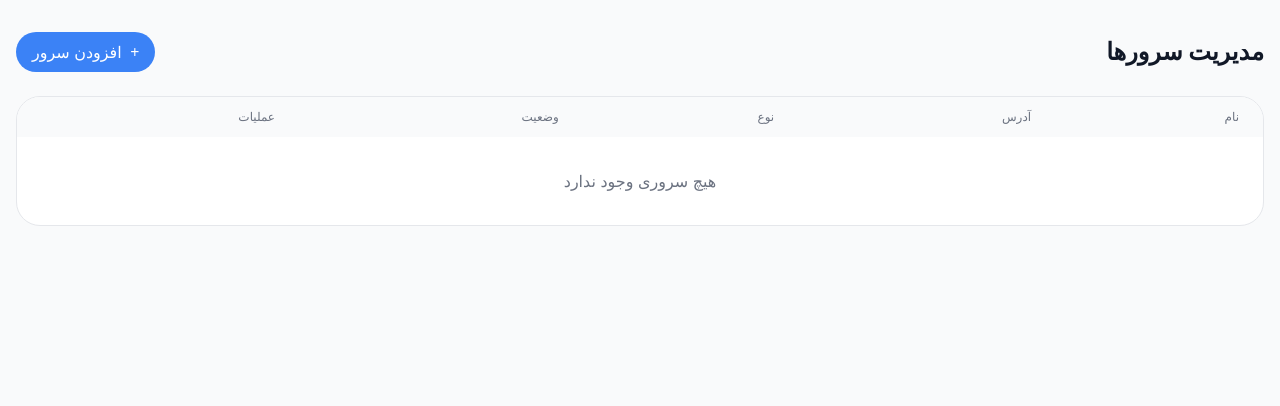
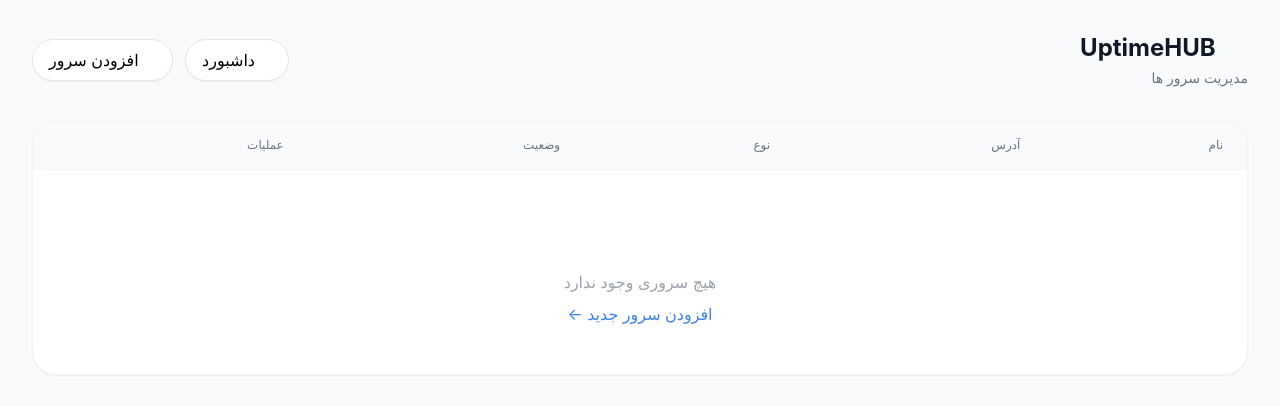
Before and after one commit to hamidrezal/uptimehub, a Django app: template monitor/templates/monitor/server_list.html in a window 1280 px wide. Shown: the top 406 px of the page. Run offline with Django 3.2, Linux system fonts and the light colour scheme; the template is opened without the code that fills it, so the values that code supplies are empty; some web fonts are replaced.

Commit message:
style: unify all templates with consistent header, footer, and dark mode support across dashboard, server list, form, and delete confirmation pages

```diff
--- a/monitor/templates/monitor/dashboard.html
+++ b/monitor/templates/monitor/dashboard.html
@@ -4,7 +4,7 @@
 {% block content %}
     <div class="max-w-7xl mx-auto px-4 sm:px-6 lg:px-8 py-8">
 
-        <!-- ========== هدر ========== -->
+
         <div class="mb-8">
             <div class="flex justify-between items-center flex-wrap gap-4">
                 <div>
--- a/monitor/templates/monitor/server_list.html
+++ b/monitor/templates/monitor/server_list.html
@@ -1,52 +1,97 @@
 {% extends 'base_dashboard.html' %}
+{% load static %}
 
 {% block title %}مدیریت سرورها{% endblock %}
 
 {% block content %}
-<div class="max-w-7xl mx-auto px-4 py-8">
-    <div class="flex justify-between items-center mb-6">
-        <h1 class="text-2xl font-bold text-gray-900 dark:text-white">مدیریت سرورها</h1>
-        <a href="{% url 'monitor:server_create' %}" class="px-4 py-2 bg-blue-500 text-white rounded-2xl hover:bg-blue-600">
-            <i class="fas fa-plus ml-1"></i> افزودن سرور
+<div class="max-w-7xl mx-auto px-4 sm:px-6 lg:px-8 py-8">
+
+
+
+ <div class="mb-8">
+            <div class="flex justify-between items-center flex-wrap gap-4">
+                <div>
+                    <h1 class="text-2xl font-bold text-gray-900 dark:text-white">
+                        <i class="fas fa-heartbeat text-blue-500 ml-2"></i>
+                        UptimeHUB
+                    </h1>
+                    <p class="text-gray-500 dark:text-gray-400 text-sm mt-1">مدیریت سرور ها</p>
+                </div>
+
+                <div class="flex items-center gap-3">
+                    <a href="{% url 'monitor:dashboard' %}">
+                        <button class="px-4 py-2 bg-white dark:bg-gray-800 border border-gray-200 dark:border-gray-700 rounded-2xl shadow-sm flex items-center gap-2">
+                        <i class="fas fa-sync-alt text-gray-400 text-xs" id="refreshIcon"></i>
+                        داشبورد
+                    </button>
+                    </a>
+                    <a href="{% url 'monitor:server_create' %}">
+                        <button class="px-4 py-2 bg-white dark:bg-gray-800 border border-gray-200 dark:border-gray-700 rounded-2xl shadow-sm flex items-center gap-2">
+                        <i class="fas fa-sync-alt text-gray-400 text-xs" id="refreshIcon"></i>
+                        افزودن سرور
+                    </button>
                     </a>
                 </div>
+            </div>
+        </div>
 
-    <div class="bg-white dark:bg-gray-800 rounded-2xl border border-gray-200 dark:border-gray-700 overflow-hidden">
+
+    <div class="bg-white dark:bg-gray-800 rounded-2xl border border-gray-100 dark:border-gray-700 overflow-hidden shadow-sm">
+        <div class="overflow-x-auto">
             <table class="w-full">
-            <thead class="bg-gray-50 dark:bg-gray-900">
+                <thead class="bg-gray-50 dark:bg-gray-900 border-b border-gray-100 dark:border-gray-700">
                     <tr>
-                    <th class="px-6 py-3 text-right text-xs font-medium text-gray-500">نام</th>
-                    <th class="px-6 py-3 text-right text-xs font-medium text-gray-500">آدرس</th>
-                    <th class="px-6 py-3 text-right text-xs font-medium text-gray-500">نوع</th>
-                    <th class="px-6 py-3 text-right text-xs font-medium text-gray-500">وضعیت</th>
-                    <th class="px-6 py-3 text-right text-xs font-medium text-gray-500">عملیات</th>
+                        <th class="px-6 py-4 text-right text-xs font-medium text-gray-500 dark:text-gray-400">نام</th>
+                        <th class="px-6 py-4 text-right text-xs font-medium text-gray-500 dark:text-gray-400">آدرس</th>
+                        <th class="px-6 py-4 text-right text-xs font-medium text-gray-500 dark:text-gray-400">نوع</th>
+                        <th class="px-6 py-4 text-right text-xs font-medium text-gray-500 dark:text-gray-400">وضعیت</th>
+                        <th class="px-6 py-4 text-right text-xs font-medium text-gray-500 dark:text-gray-400">عملیات</th>
                     </tr>
                 </thead>
-            <tbody class="divide-y divide-gray-200 dark:divide-gray-700">
+                <tbody class="divide-y divide-gray-100 dark:divide-gray-700">
                     {% for server in servers %}
-                <tr>
-                    <td class="px-6 py-4">{{ server.name }}</td>
-                    <td class="px-6 py-4 text-sm text-gray-500">{{ server.address }}</td>
-                    <td class="px-6 py-4">{{ server.get_monitor_type_display }}</td>
+                    <tr class="hover:bg-gray-50 dark:hover:bg-gray-700/50 transition">
+                        <td class="px-6 py-4 font-medium text-gray-900 dark:text-white">{{ server.name }}</td>
+                        <td class="px-6 py-4 text-sm text-gray-500 dark:text-gray-400 font-mono">{{ server.address }}</td>
+                        <td class="px-6 py-4">
+                            <span class="px-2 py-1 bg-gray-100 dark:bg-gray-700 text-gray-600 dark:text-gray-300 rounded-full text-xs">
+                                {{ server.get_monitor_type_display }}
+                            </span>
+                        </td>
                         <td class="px-6 py-4">
                             {% if server.is_active %}
-                            <span class="px-2 py-1 bg-green-100 text-green-700 rounded-full text-xs">فعال</span>
+                                <span class="px-2 py-1 bg-green-100 dark:bg-green-900/30 text-green-700 dark:text-green-400 rounded-full text-xs">
+                                    <i class="fas fa-check-circle text-xs ml-1"></i>فعال
+                                </span>
                             {% else %}
-                            <span class="px-2 py-1 bg-red-100 text-red-700 rounded-full text-xs">غیرفعال</span>
+                                <span class="px-2 py-1 bg-red-100 dark:bg-red-900/30 text-red-700 dark:text-red-400 rounded-full text-xs">
+                                    <i class="fas fa-ban text-xs ml-1"></i>غیرفعال
+                                </span>
                             {% endif %}
                         </td>
                         <td class="px-6 py-4">
-                        <a href="{% url 'monitor:server_update' server.pk %}" class="text-blue-500 ml-3">ویرایش</a>
-                        <a href="{% url 'monitor:server_delete' server.pk %}" class="text-red-500">حذف</a>
+                            <div class="flex gap-3">
+                                <a href="{% url 'monitor:server_update' server.pk %}" class="text-blue-500 hover:text-blue-600 transition">
+                                    <i class="fas fa-edit"></i>
+                                </a>
+                                <a href="{% url 'monitor:server_delete' server.pk %}" class="text-red-500 hover:text-red-600 transition">
+                                    <i class="fas fa-trash-alt"></i>
+                                </a>
+                            </div>
                         </td>
                     </tr>
                     {% empty %}
                     <tr>
-                    <td colspan="5" class="px-6 py-8 text-center text-gray-500">هیچ سروری وجود ندارد</td>
+                        <td colspan="5" class="px-6 py-12 text-center text-gray-400 dark:text-gray-500">
+                            <i class="fas fa-database text-4xl mb-3 block"></i>
+                            هیچ سروری وجود ندارد
+                            <a href="{% url 'monitor:server_create' %}" class="block text-blue-500 mt-2 hover:underline">افزودن سرور جدید ←</a>
+                        </td>
                     </tr>
                     {% endfor %}
                 </tbody>
             </table>
         </div>
     </div>
+</div>
 {% endblock %}
```
Also changed, not shown: monitor/templates/monitor/server_confirm_delete.html (+5 -3 lines), monitor/templates/monitor/server_form.html (+85 -7 lines), templates/base_dashboard.html (line endings or trailing spaces). Lines whose indentation alone changed are shown as unchanged.
